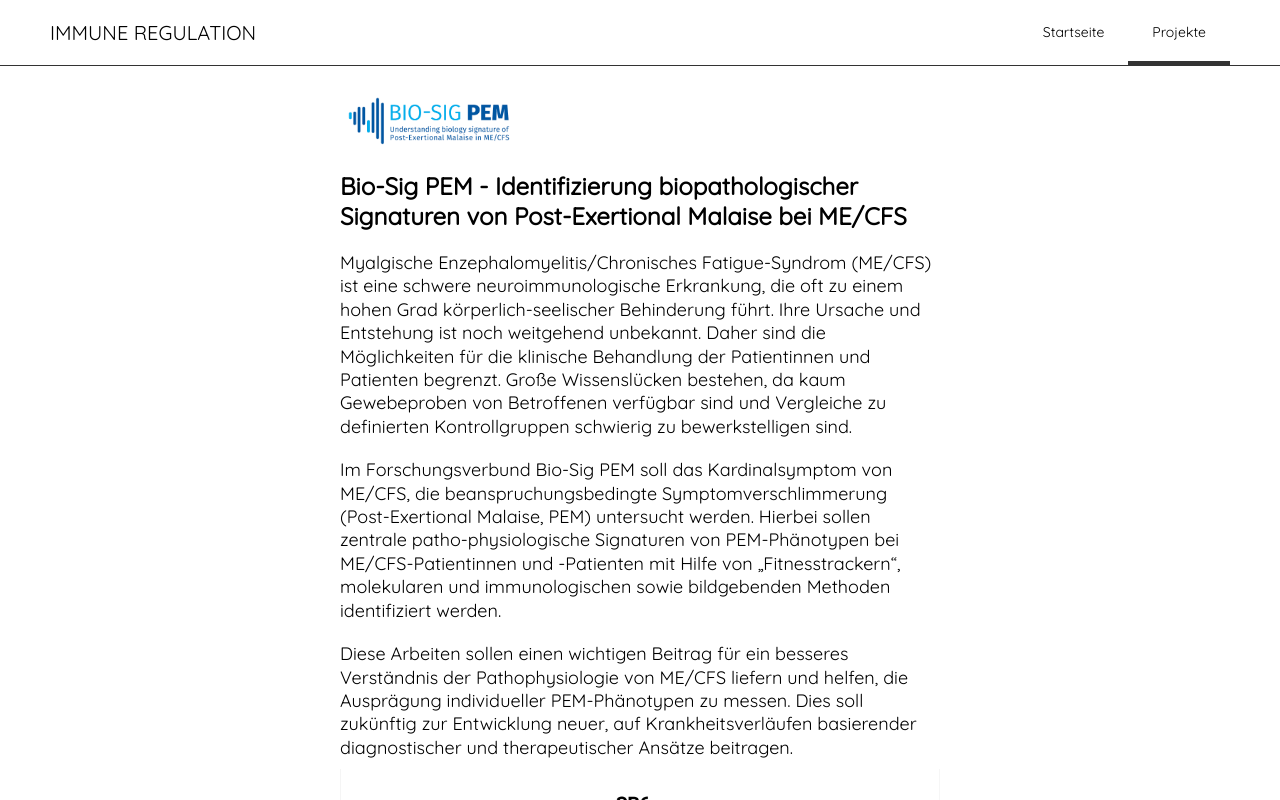
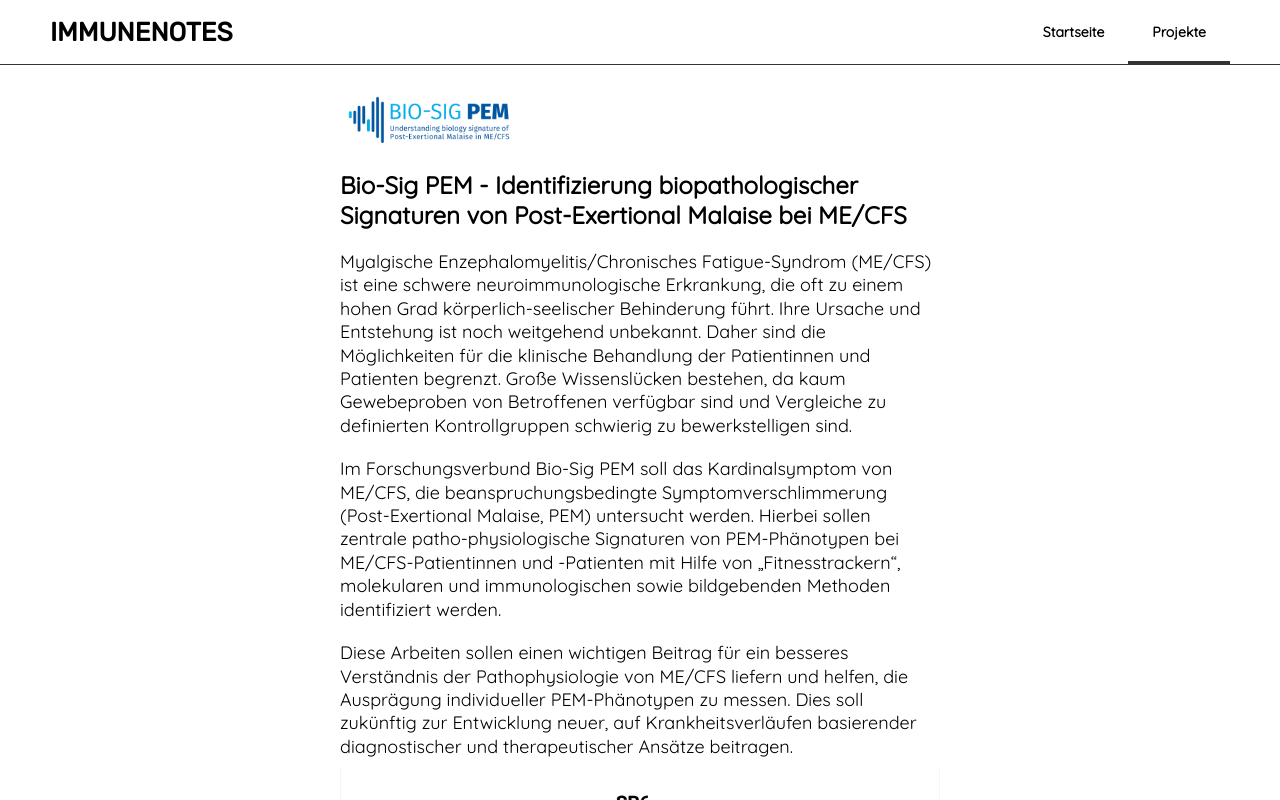
Before and after one commit to chrisputa/chrisputa.github.io, a plain HTML site: page pages/biosigpem.html in a window 1280 px wide. Drawn offline with Linux system fonts and the light colour scheme.

Commit message:
Change name and font

```diff
--- a/css/nav.css
+++ b/css/nav.css
@@ -60,13 +60,17 @@ nav ul {
 /* Navbar website name */
 .website-name {
     flex-shrink: 0;
-    padding: 20px 15px;
+    padding: 0px 15px;
+    display: flex;
+    align-items: center;
     color: #000000;
-    font-size: 20px;
+    font-family: 'Rubik', sans-serif;
+    font-size: 26px;
+    font-weight: bold;
 }
 @media (min-width: 768px) {
     .website-name{
-        padding: 20px 0px;
+        padding: 0px 0px;
         padding-left: 50px;
         padding-right: 10px;
     }
@@ -84,6 +88,7 @@ nav ul li.nav-button .nav-link {
     color: #000000;
     text-align: center;
     font-size: 14px;
+    font-weight: bold;
     position: relative;
 }
 
--- a/pages/biosigpem.html
+++ b/pages/biosigpem.html
@@ -6,6 +6,7 @@
     <title>Bio-Sig PEM | Immune Regulation</title>
     <link rel="stylesheet" type="text/css" href="/css/styles.css">
     <link rel="stylesheet" href="https://fonts.googleapis.com/css?family=Quicksand">
+    <link rel="stylesheet" href="https://fonts.googleapis.com/css?family=Rubik">
     <script src="/js/nav.js"></script>
     <script src="/js/html_loader.js"></script>
 </head>
--- a/pages/comp/nav.html
+++ b/pages/comp/nav.html
@@ -1,5 +1,5 @@
 <nav id="navbar">
-    <a class="website-name">IMMUNE REGULATION</a> <!-- INFEKT- UND BELASTUNGSINDUZIERTE  IMMUNREGULATION-->
+    <a class="website-name">IMMUNENOTES</a>
     <div class="hamburger-menu" onclick="toggleMenu()">☰</div>
     <ul class="nav-list">
         <!-- <li class="nav-button"><a class="nav-link nav-first" href="/pages/contact.html">Kontakt</a></li> -->
```
